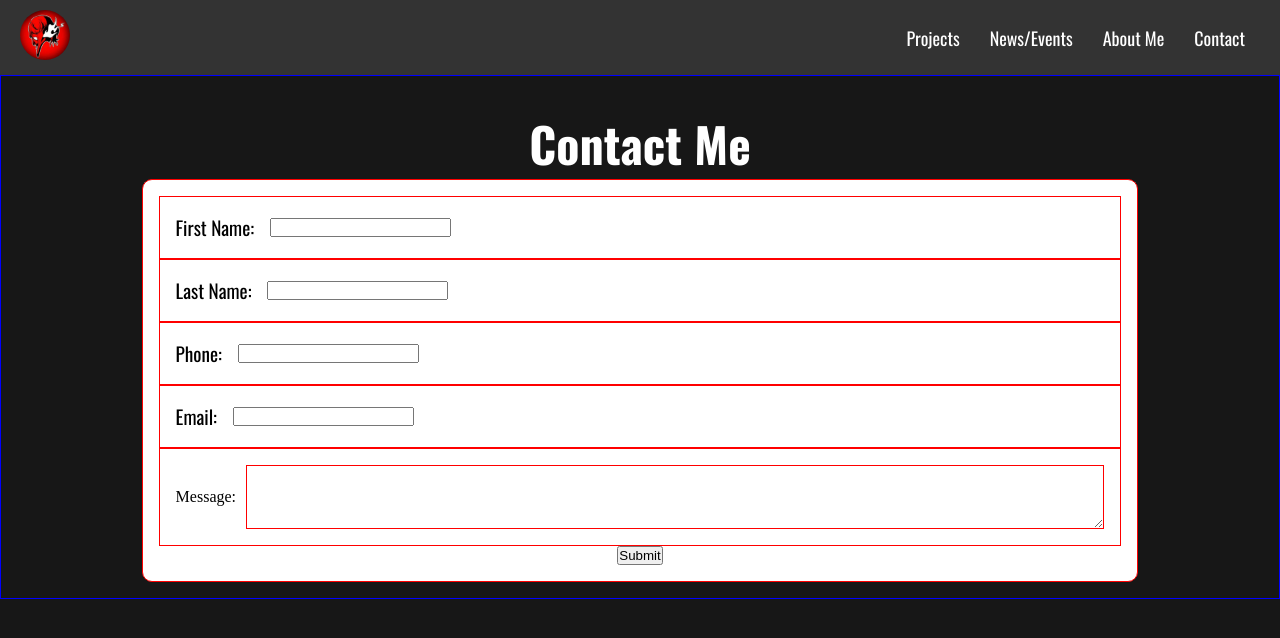
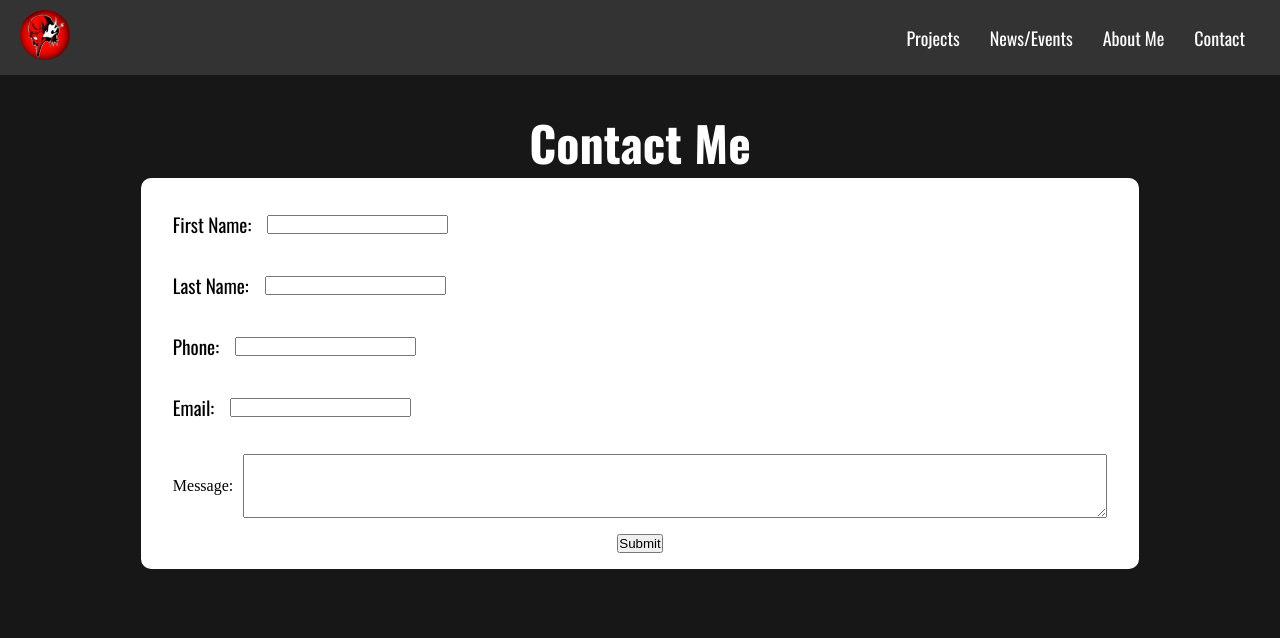
Before and after one commit to Ctrlalton03/MusicPortfolio, a React (Vite) app: page /contact in a window 1280 px wide. Shown: the top 638 px of the page. Built offline with nearby package versions, Linux system fonts and the light colour scheme; a web font is replaced by a local one.

Commit message:
update removed border from contact page

```diff
--- a/src/Css/ContactPage.css
+++ b/src/Css/ContactPage.css
@@ -15,7 +15,6 @@
 
 .ContactPageContainer{
     display: flex;
-    border: 1px solid blue;
     flex-direction: column;
     justify-content: center;
     align-items: center;
@@ -35,7 +34,6 @@
     width: 80%;
     height: 100%;
     padding: 1rem;
-    border: 1px solid red;
 }
 .ContactforminsideContainer{
     flex-wrap: wrap;
@@ -46,12 +44,11 @@
 
 .ContactFormInput{
     display: flex;
-    ;
+
     align-items: center;
     width: 100%;
     height: 100%;
     padding: 1rem;
-    border: 1px solid red;
 }
 
 .ContactFormInput_Message{
@@ -62,7 +59,6 @@
     height: 100%;
     padding: 1rem;
     gap: 10px;
-    border: 1px solid red;
 }
 
 
@@ -81,5 +77,4 @@
     width: 100%;
     height: 100%;
     padding: 1rem;
-    border: 1px solid red;
 }
```
